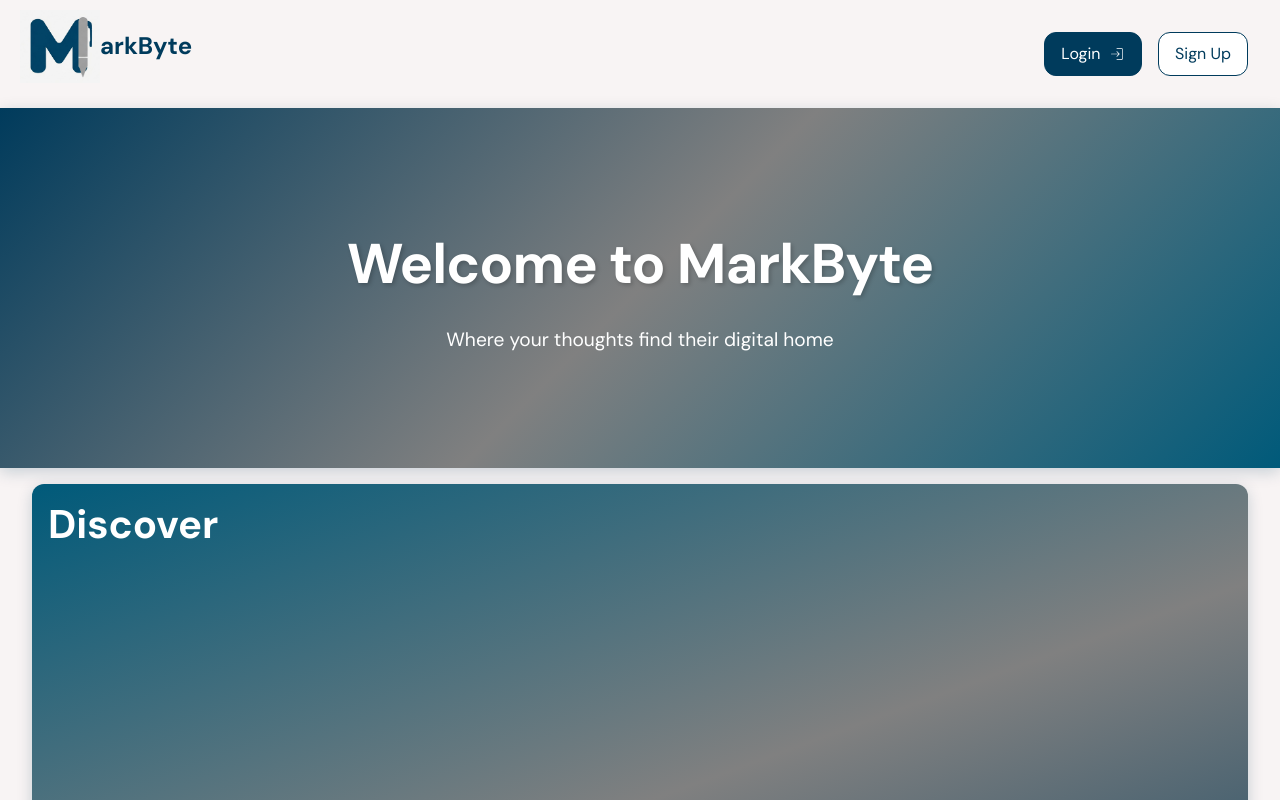
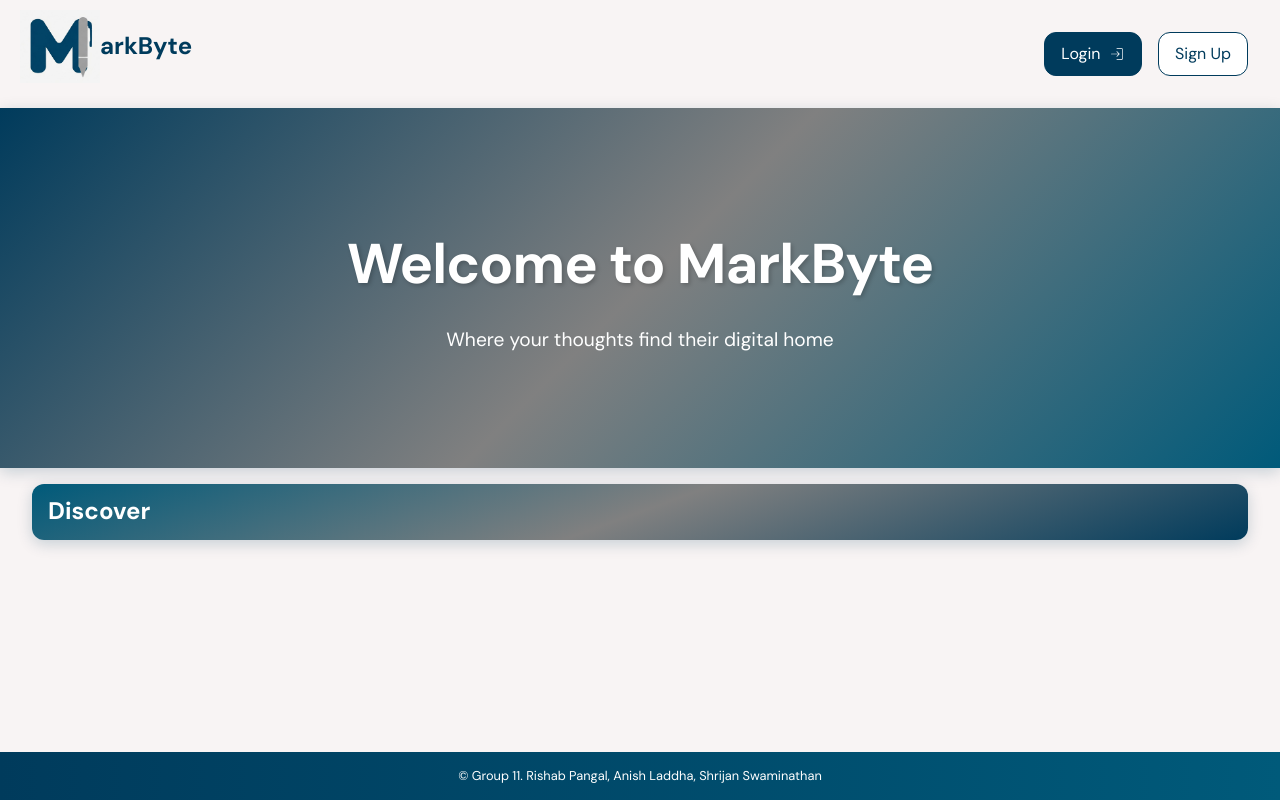
Before and after one commit to shrijan-swaminathan/markbyte, a React (Vite) app in the folder frontend/markbyte/: page / in a window 1280 px wide. Shown: the top 800 px of the page. Built offline with nearby package versions, Linux system fonts and the light colour scheme.

Commit message:
Small front end changes

```diff
--- a/frontend/markbyte/src/App.css
+++ b/frontend/markbyte/src/App.css
@@ -9,3 +9,45 @@
     --border-radius: 12px;
     --transition-speed: 0.3s;
 }
+
+/* Make sure the root container fills the full viewport height */
+html, body, #root {
+    height: 100%;
+    margin: 0;
+    padding: 0;
+    display: flex;
+    flex-direction: column;
+  }
+
+  /* The outermost container */
+  .app-container {
+    display: flex;
+    flex-direction: column;
+    min-height: 100vh; /* Ensures it takes the full viewport height */
+  }
+
+  /* Ensures that the content section expands while pushing the footer down */
+  .content {
+    flex: 1;
+  }
+
+  /* Footer styling */
+  .footer {
+  width: 100%;
+  height: 3rem;
+  text-align: center;
+  color: white;
+  font-size: 0.8rem;
+  padding: 1rem 0;
+  background: linear-gradient(
+    to right,
+    var(--primary-color),
+    var(--secondary-color)
+  );
+  position: relative;
+  bottom: 0;
+  left: 0;
+  display: flex;
+  justify-content: center;
+  align-items: center;
+}
--- a/frontend/markbyte/src/App.jsx
+++ b/frontend/markbyte/src/App.jsx
@@ -1,22 +1,36 @@
-import React from 'react';
-import { BrowserRouter as Router, Routes, Route} from 'react-router-dom';
-import Home from './Home/Home';
-import Login from './Login/Login';
-import SignUp from './SignUp/SignUp';
-import { AuthProvider } from './AuthContext/AuthContext.jsx';
+import React from "react";
+import { BrowserRouter as Router, Routes, Route } from "react-router-dom";
+import Home from "./Home/Home";
+import Login from "./Login/Login";
+import SignUp from "./SignUp/SignUp";
+import { AuthProvider } from "./AuthContext/AuthContext.jsx";
+import "./App.css";
+
+function Footer() {
+  return (
+    <footer className="footer">
+      <p>&copy; Group 11. Rishab Pangal, Anish Laddha, Shrijan Swaminathan</p>
+    </footer>
+  );
+}
 
 function App() {
-  return(
+  return (
     <AuthProvider>
       <Router>
-        <Routes>
-          <Route path="/" element={<Home />} />
-          <Route path="/login" element={<Login />} />
-          <Route path="/signup" element={<SignUp />} />
-        </Routes>
+        <div className="app-container">
+          <div className="content">
+            <Routes>
+              <Route path="/" element={<Home />} />
+              <Route path="/login" element={<Login />} />
+              <Route path="/signup" element={<SignUp />} />
+            </Routes>
+          </div>
+          <Footer />
+        </div>
       </Router>
     </AuthProvider>
-  )
+  );
 }
 
 export default App;
--- a/frontend/markbyte/src/Home/Home.css
+++ b/frontend/markbyte/src/Home/Home.css
@@ -272,10 +272,9 @@ img, svg {
     padding: 0.5rem 1rem;
     border-radius: var(--border-radius);
     color: white;
-    cursor: pointer;
     font: inherit;
     border: none;
-    height: 40rem;
+    height: 3.5rem;
     margin-bottom: 1rem;
     transition: all var(--transition-speed) ease;
     width: 100%;
--- a/frontend/markbyte/src/Home/Home.jsx
+++ b/frontend/markbyte/src/Home/Home.jsx
@@ -175,7 +175,7 @@ function Home() {
         </section>}
         <section className="discover">
           <div className="discover-container">
-            <h1 style={{ fontSize: "2.5rem" }}>Discover</h1>
+            <h1 style={{ fontSize: "1.5rem" }}>Discover</h1>
           </div>
         </section>
       </div>
@@ -279,9 +279,6 @@ function Home() {
           </Box>
         </Box>
       </Modal>
-      <footer className="footer" style={{ textAlign: "center" }}>
-        <p>&copy; Group 11. Rishab Pangal, Anish Laddha, Shrijan Swaminathan</p>
-      </footer>
     </div>
   );
 }
```
